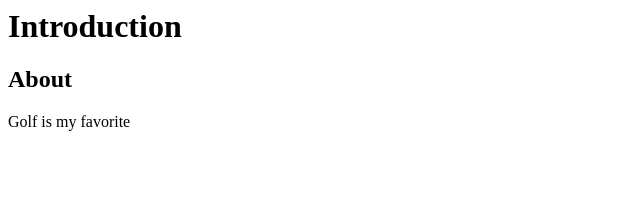
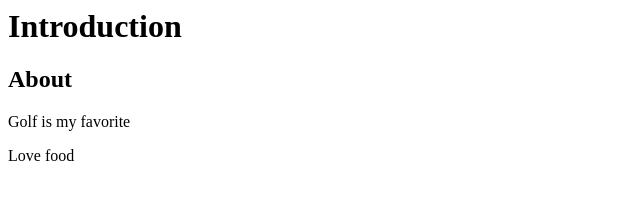
Before and after one commit to KuanWei0819/LIS549, a plain HTML site: page index.html in a window 1280 px wide. Shown: the full height of the page, 0-640 px from the left. Drawn offline with Linux system fonts and the light colour scheme.

Commit message:
second commit

```diff
--- a/index.html
+++ b/index.html
@@ -1,3 +1,4 @@
 <h1>Introduction</h1>
 <h2>About</h2>
 <p>Golf is my favorite</p>
+<p>Love food</p>
```
